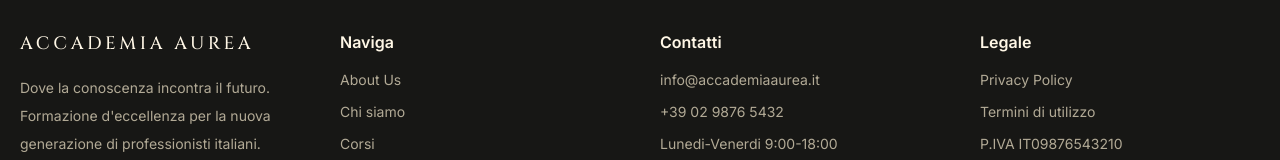
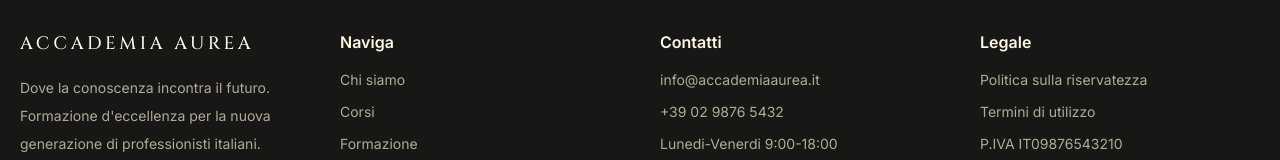
Before and after one commit to pratyush-web3/EdTech-website, a Next.js app: page /corsi in a window 1280 px wide. Shown: the part 2317-2477 px from the top of the page. Built offline with nearby package versions, Linux system fonts and the light colour scheme.

Commit message:
Fix footer link

```diff
--- a/components/layout/Footer.tsx
+++ b/components/layout/Footer.tsx
@@ -13,12 +13,10 @@ export function Footer() {
         <div>
           <h3 className="font-semibold text-aurea-highlight">Naviga</h3>
           <div className="mt-4 grid gap-3 text-sm text-aurea-muted">
-            <Link href="/about">About Us</Link>
             <Link href="/chi-siamo">Chi siamo</Link>
             <Link href="/corsi">Corsi</Link>
             <Link href="/formazione">Formazione</Link>
-            <Link href="/faq">FAQ</Link>
-          </div>
+            <Link href="/faq">FAQ</Link>          </div>
         </div>
         <div>
           <h3 className="font-semibold text-aurea-highlight">Contatti</h3>
@@ -31,7 +29,7 @@ export function Footer() {
         <div>
           <h3 className="font-semibold text-aurea-highlight">Legale</h3>
           <div className="mt-4 grid gap-3 text-sm text-aurea-muted">
-            <Link href="/privacy">Privacy Policy</Link>
+            <Link href="/privacy">Politica sulla riservatezza</Link>
             <Link href="/termini">Termini di utilizzo</Link>
             <span>P.IVA {contactInfo.vat}</span>
           </div>
```
